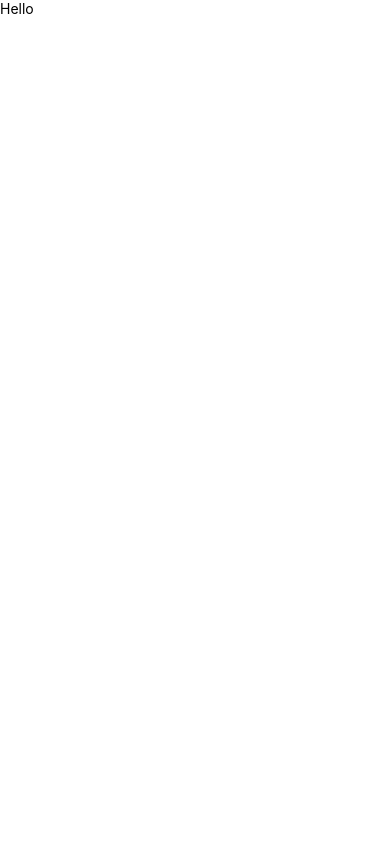
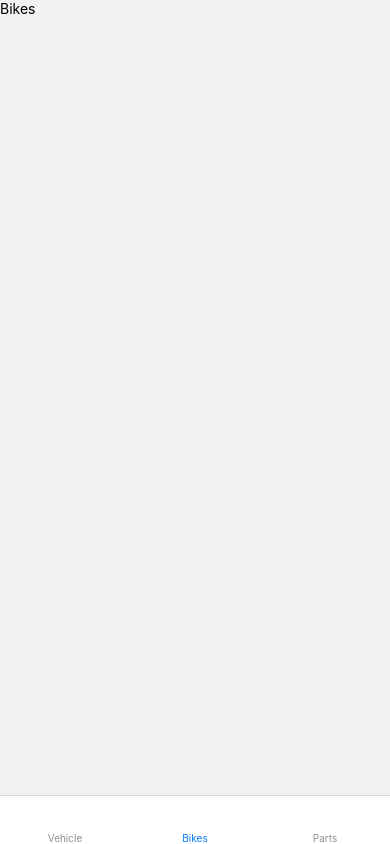
Before and after one commit to Kawsikan/online-sell-vehicle-react-native, a React Native app: screen /Bikes in a window 390 px wide. Built offline with nearby package versions, Linux system fonts and the light colour scheme.

Commit message:
added tab navigation

```diff
--- a/App.js
+++ b/App.js
@@ -1,14 +1,22 @@
 import React from 'react';
-import { View, Text } from 'react-native';
+import { NavigationContainer } from '@react-navigation/native';
+import { createBottomTabNavigator } from '@react-navigation/bottom-tabs';
+import ListVehcile from './components/Home/ListVehcile';
+import ListBikes from './components/Home/ListBikes';
+import ListParts from "./components/Home/ListParts";
 
+const Tab = createBottomTabNavigator();
 
 const App = () => {
 
     return (
-        <View>
-            <Text>Hello</Text>
-
-        </View>
+        <NavigationContainer>
+            <Tab.Navigator>
+                <Tab.Screen name="Vehicle" component={ListVehcile} />
+                <Tab.Screen name="Bikes" component={ListBikes} />
+                <Tab.Screen name="Parts" component={ListParts} />
+            </Tab.Navigator>
+        </NavigationContainer>
     )
 }
 
--- a/components/Home/ListBikes.js
+++ b/components/Home/ListBikes.js
@@ -1,5 +1,5 @@
 import React from 'react';
-import { Text } from 'react-native';
+import { Text, View } from 'react-native';
 
 const ListBikes = () => {
 
--- a/components/Home/ListParts.js
+++ b/components/Home/ListParts.js
@@ -1,5 +1,5 @@
 import React from 'react';
-import { Text } from 'react-native';
+import { Text ,View} from 'react-native';
 
 const ListParts = () => {
 
--- a/components/Home/ListVehcile.js
+++ b/components/Home/ListVehcile.js
@@ -1,5 +1,5 @@
 import React from 'react';
-import { Text } from 'react-native';
+import { Text, View } from 'react-native';
 
 const ListVehcile = () => {
 
--- a/package.json
+++ b/package.json
@@ -10,6 +10,7 @@
     "lint": "eslint ."
   },
   "dependencies": {
+    "@react-navigation/bottom-tabs": "^5.11.11",
     "react": "17.0.1",
     "react-native": "0.64.2"
   },
```
Also changed, not shown: 1 other file (tests, documents, lock files or other folders).
